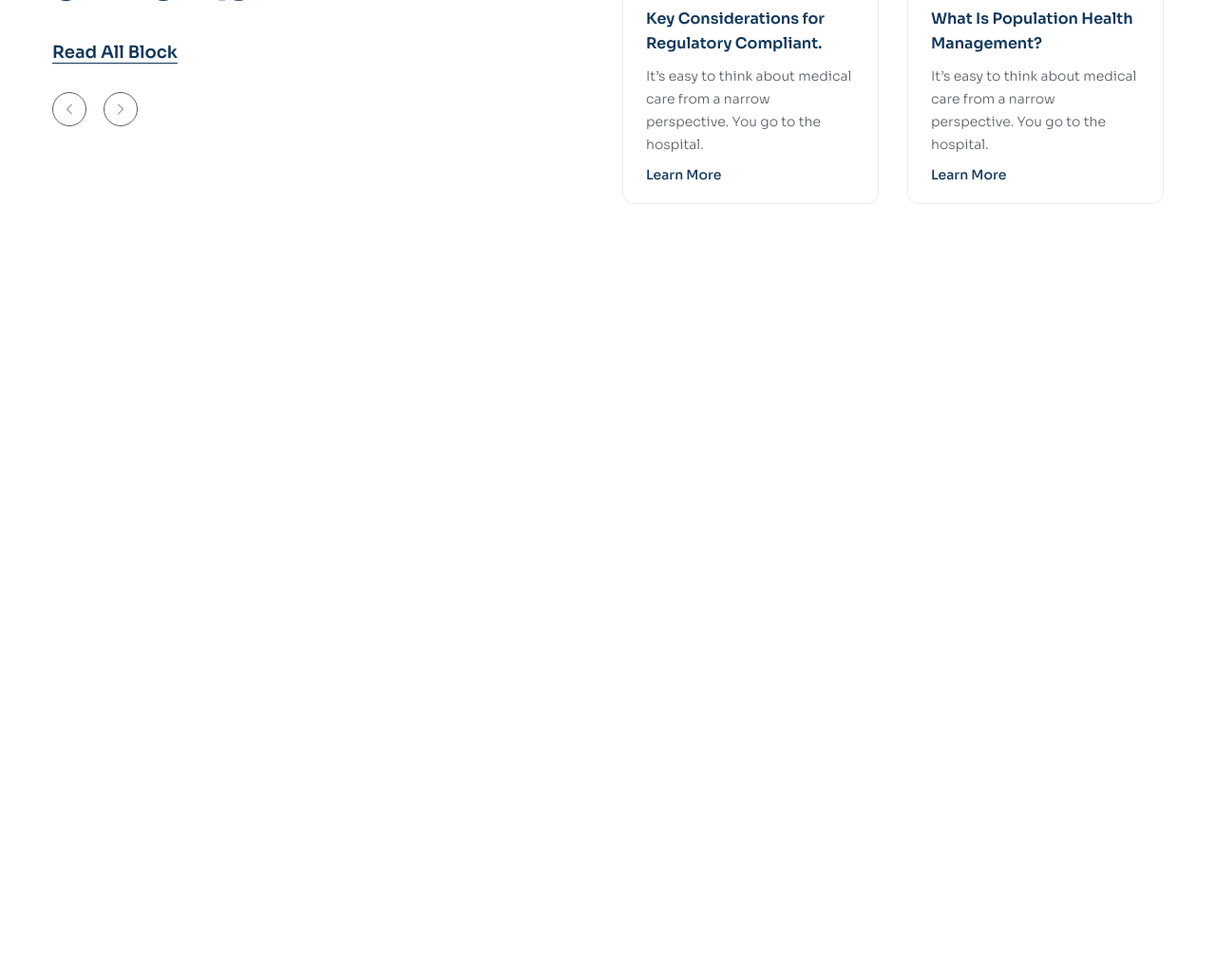
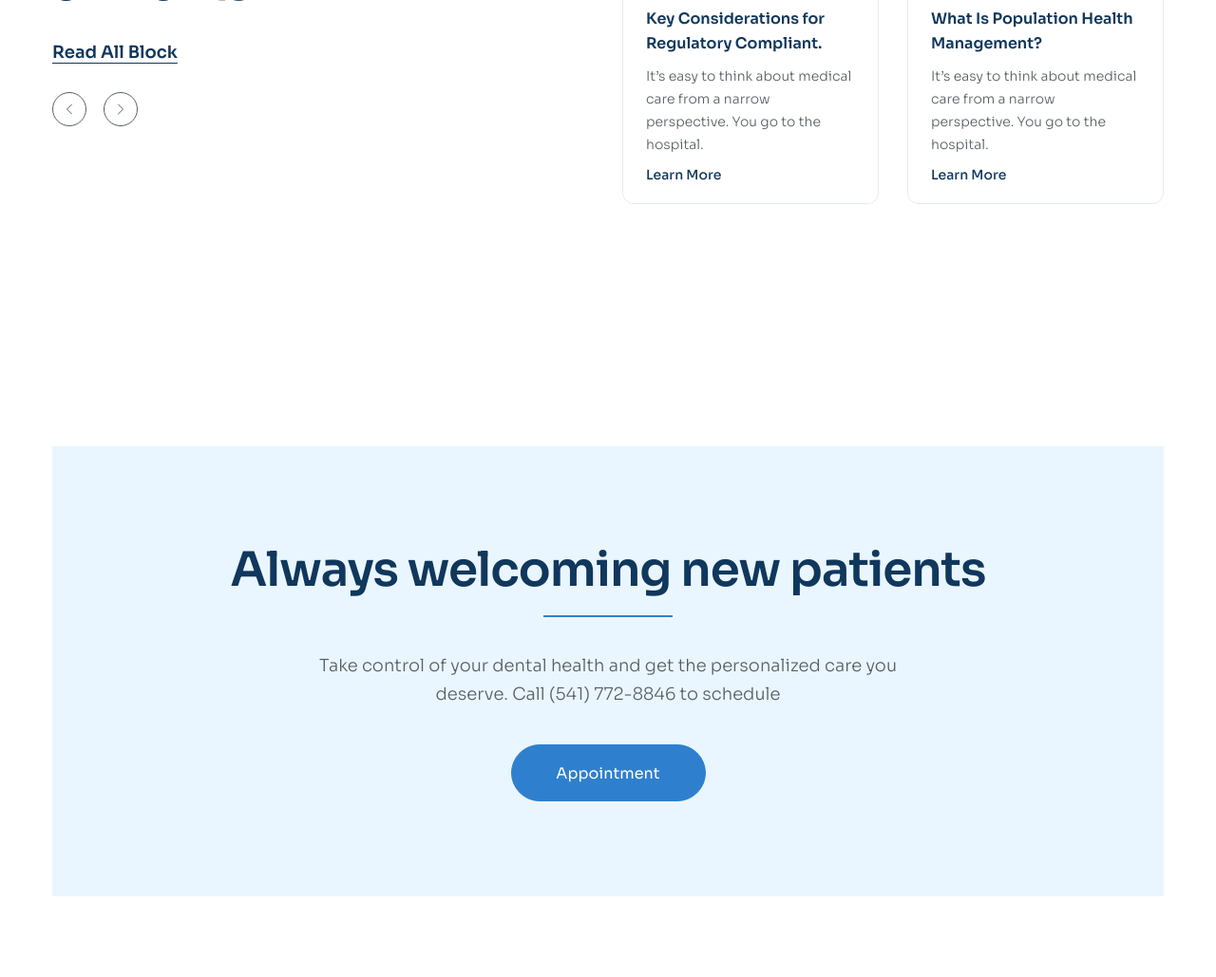
Before and after one commit to WinZCode/figma-project-03, a plain HTML site: page index.html in a window 1280 px wide. Shown: the part 5309-6338 px from the top of the page at 95% size. Before the commit the page ends 5609 px from the top, so only its background shows below. Drawn offline with Linux system fonts and the light colour scheme.

Commit message:
appointment

```diff
--- a/assets/css/style.css
+++ b/assets/css/style.css
@@ -662,3 +662,34 @@ a {
     font-size: 1.4rem;
     color: var(--secondary-color);
 }
+
+/** APPOINTMENT */
+.appointment {
+    margin-top: 85px;
+    padding: 85px 0;
+}
+
+.appointment__inner {
+    padding: 100px 0;
+    background: var(--extra-color);
+    display: grid;
+    place-items: center;
+    text-align: center;
+}
+
+.appointment__heading::after {
+    content: "";
+    display: block;
+    margin: 18px auto;
+    width: 136px;
+    height: 2px;
+    background: var(--primary-color);
+}
+
+.appointment__desc {
+    min-width: 617px;
+}
+
+.appointment__btn {
+    margin-top: 38px;
+}
--- a/index.html
+++ b/index.html
@@ -349,6 +349,17 @@
                 </div>
             </div>
         </section>
+
+        <!-- *APPOINTMENT -->
+        <section class="appointment">
+            <div class="container">
+                <div class="appointment__inner">
+                    <h2 class="section__heading appointment__heading">Always welcoming new patients</h2>
+                    <p class="section__desc appointment__desc">Take control of your dental health and get the personalized care you deserve. Call (541) 772-8846 to  schedule</p>
+                    <a href="" class="btn appointment__btn">Appointment</a>
+                </div>
+            </div>
+        </section>
     </main>
 </body>
 </html>
```
